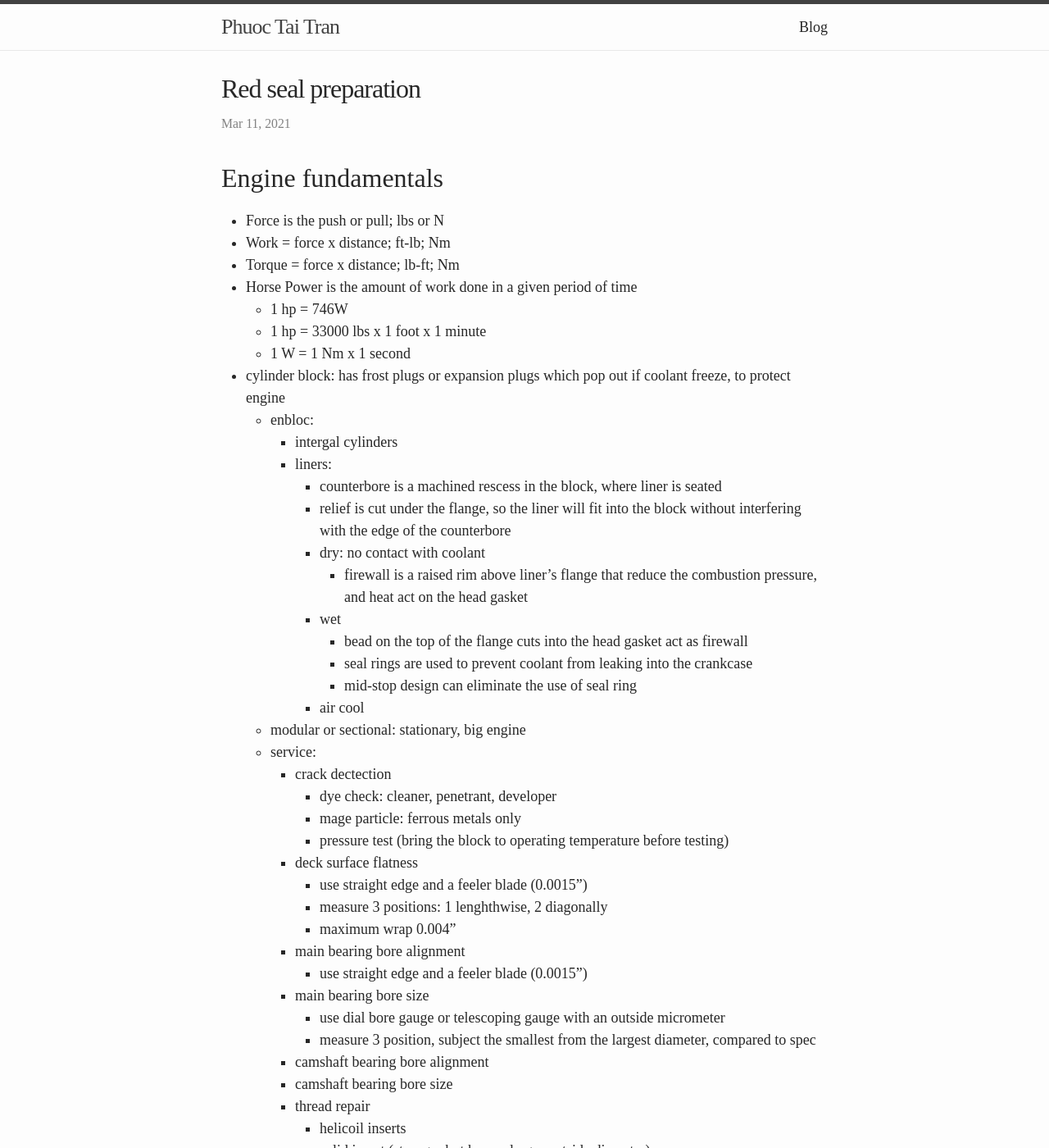
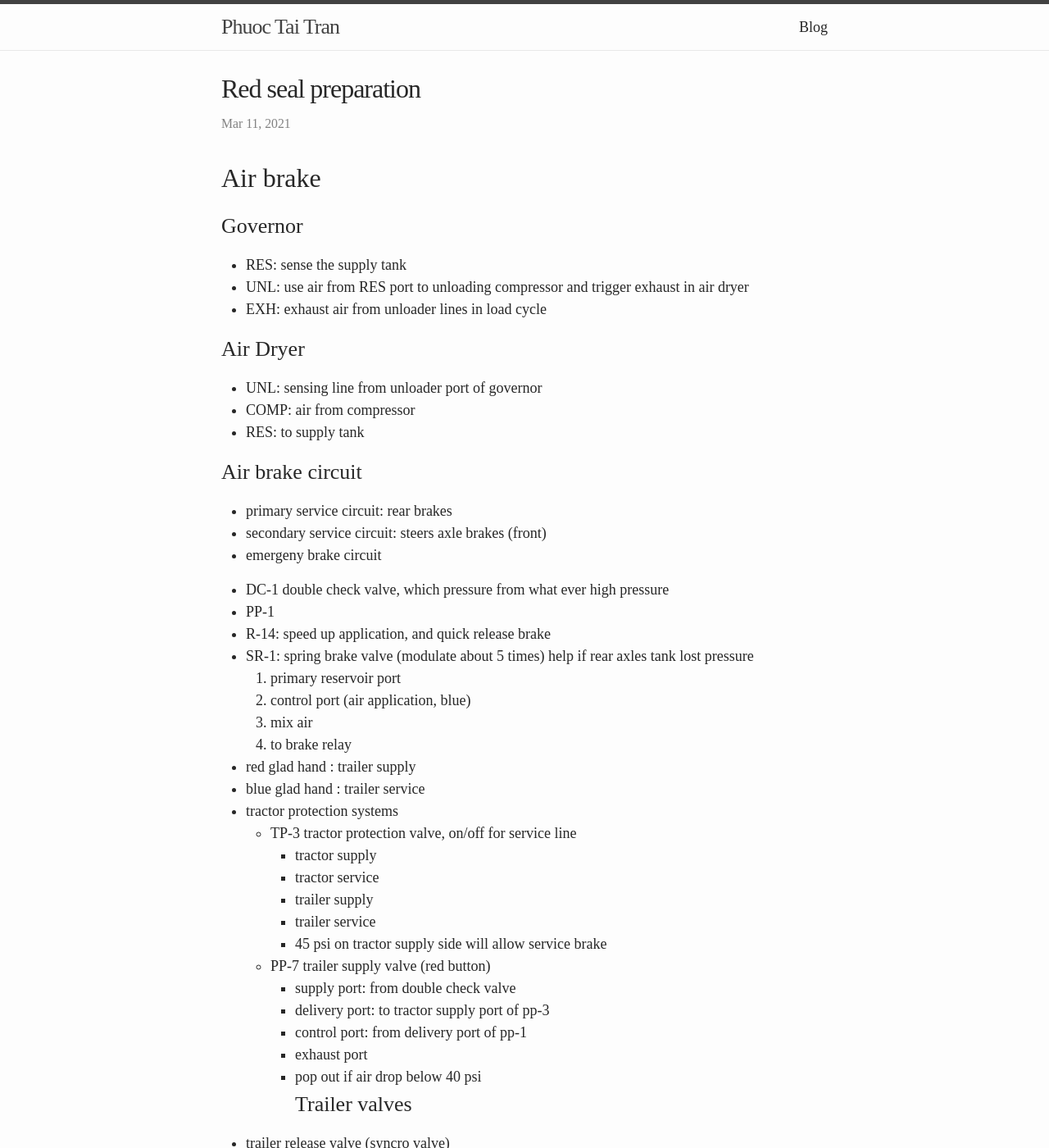
Before and after one commit to jkoz/jkoz.github.io, a Jekyll site: the page built from _posts/2021-03-11-red-seal-preparation.md, in a window 1280 px wide and 1400 px high. Shown: the whole window at 82% size. Built offline with Jekyll 4.4.1, drawn with Linux system fonts in a browser that asks for light colours; some web fonts are replaced; some of the changed text lies outside the part shown.

Commit message:
mu, red seal, and mutt

```diff
--- a/_posts/2021-03-11-red-seal-preparation.md
+++ b/_posts/2021-03-11-red-seal-preparation.md
@@ -4,6 +4,57 @@ title: Red seal preparation
 categories:
   -
 ---
+
+# Air brake
+
+## Governor
+
+- RES: sense the supply tank
+- UNL: use air from RES port to unloading compressor and trigger exhaust in air dryer
+- EXH: exhaust air from unloader lines in load cycle
+
+## Air Dryer
+
+- UNL: sensing line from unloader port of governor
+- COMP: air from compressor
+- RES: to supply tank
+
+## Air brake circuit
+
+- primary service circuit: rear brakes
+- secondary service circuit: steers axle brakes (front)
+- emergeny brake circuit
+
+
+- DC-1 double check valve, which pressure from what ever high pressure
+- PP-1
+- R-14: speed up application, and quick release brake
+- SR-1: spring brake valve (modulate about 5 times) help if rear axles tank lost pressure
+    1. primary reservoir port
+    2. control port (air application, blue)
+    3. mix air
+    4. to brake relay
+
+- red glad hand : trailer supply
+- blue glad hand : trailer service
+- tractor protection systems
+    - TP-3 tractor protection valve, on/off for service line
+        - tractor supply
+        - tractor service
+        - trailer supply
+        - trailer service
+        - 45 psi on tractor supply side will allow service brake
+    - PP-7 trailer supply valve (red button)
+        - supply port: from double check valve
+        - delivery port: to tractor supply port of pp-3
+        - control port: from delivery port of pp-1
+        - exhaust port
+        - pop out if air drop below 40 psi
+## Trailer valves
+
+- trailer release valve (syncro valve)
+    - use to delay supply air to pup trailer until the lead trailer supply pressure exceed the valve setting 60-86psi
+    - this avoid to hold the trailer supply valve button in to charge trailers
 
 # Engine fundamentals
 
```
Also changed, not shown: _posts/2017-04-25-ihet4-preparation.md (+44 -25 lines), _posts/2020-11-30-use-mutt-as-your-main-mail-client.md (+3 -1 lines), _posts/2020-12-02-mu-cheatsheets.md (added, +110 -0 lines), _posts/2021-01-07-investing....md (+1 -1 lines).
